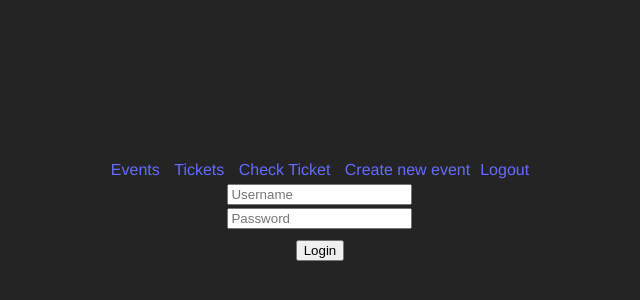
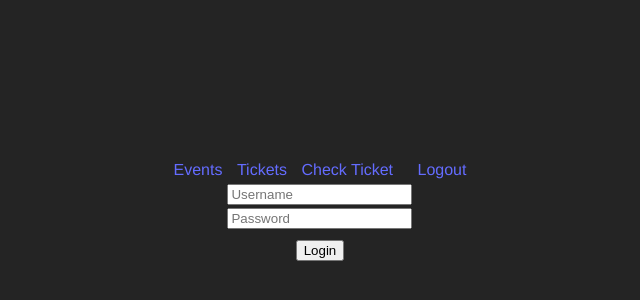
Before and after one commit to viljaminion/Ohjelmistoprojekti1, a React (Vite) app in the folder ticketGuruClient/: page /login in a window 1280 px wide. Shown: the part 186-486 px from the top of the page, without its empty margins (320-960 px from the left). Built offline with nearby package versions, Linux system fonts and the light colour scheme; sample sign-in values are in the browser's storage.

Commit message:
navi palkki säätö

```diff
--- a/ticketGuruClient/src/App.jsx
+++ b/ticketGuruClient/src/App.jsx
@@ -36,7 +36,7 @@ export default function App() {
               <Link to="/events">Events</Link>{' '}
               <Link to="/tickets">Tickets</Link>{' '}
               <Link to="/ticketused">Check Ticket</Link>{' '}
-              <Link to="/newevent">Create new event</Link>
+              <Link to="/newevent"></Link>
               <Link to="/login" onClick={handleLogout}>Logout</Link>{' '}
             </>
           )}
```
